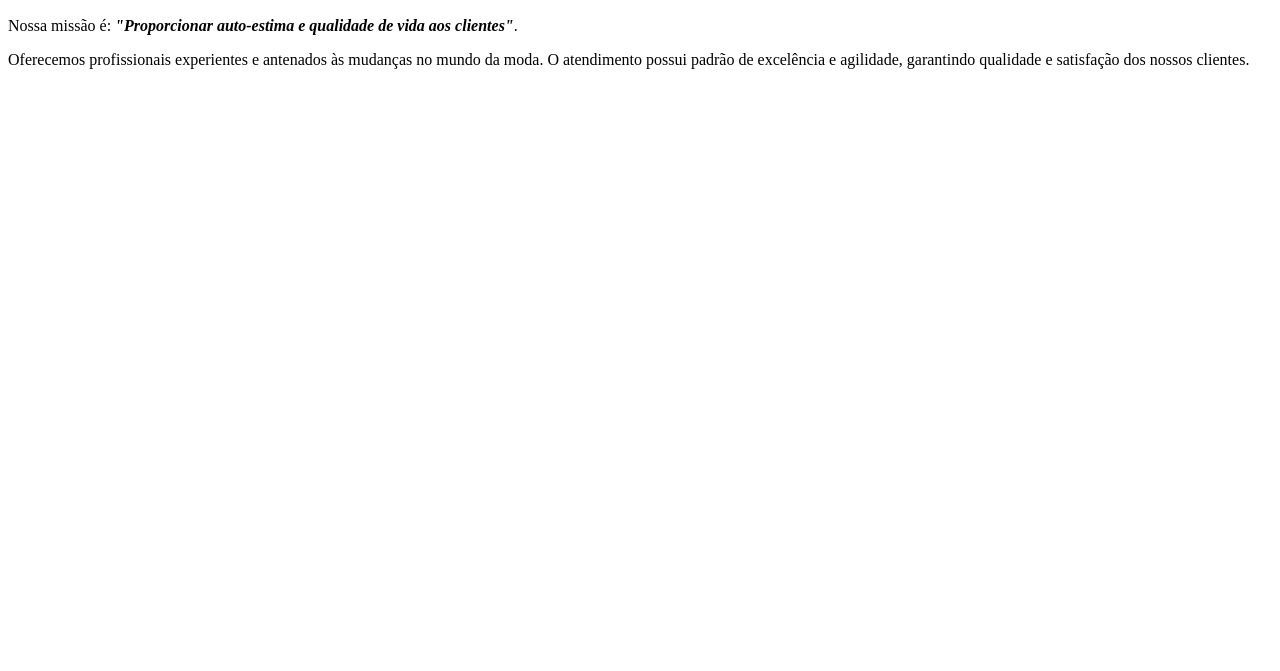
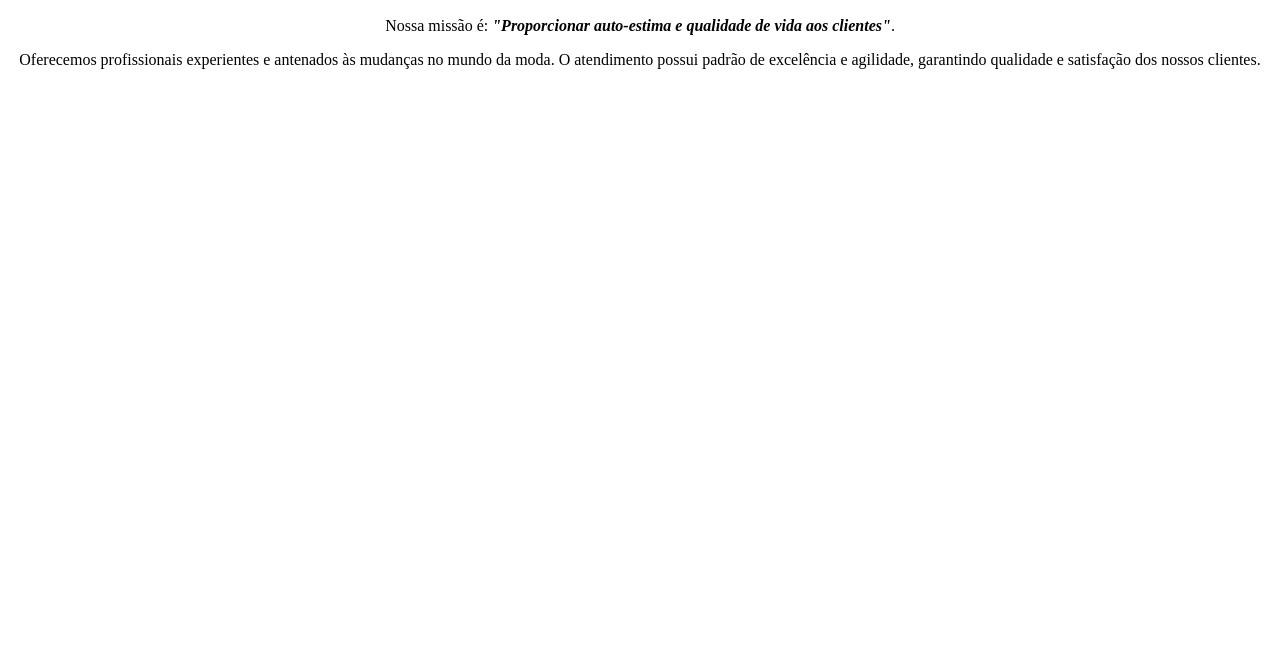
Before and after one commit to giovanagabrielferreira/Barbearia-Alura, a plain HTML site: page index.html in a window 1280 px wide. Shown: the part 129-800 px from the top of the page. Drawn offline with Linux system fonts and the light colour scheme.

Commit message:
Update style.css

```diff
--- a/style.css
+++ b/style.css
@@ -1,3 +1,3 @@
 p {
-    style="text-align: center"
+    text-align: center
 }
```
